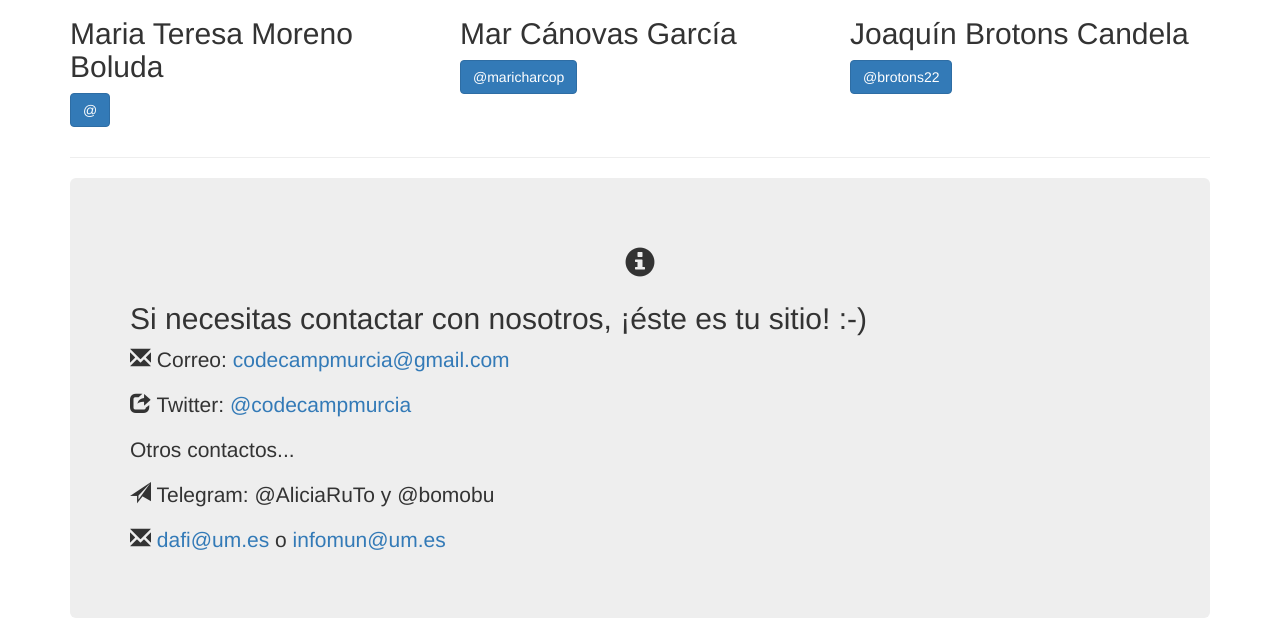
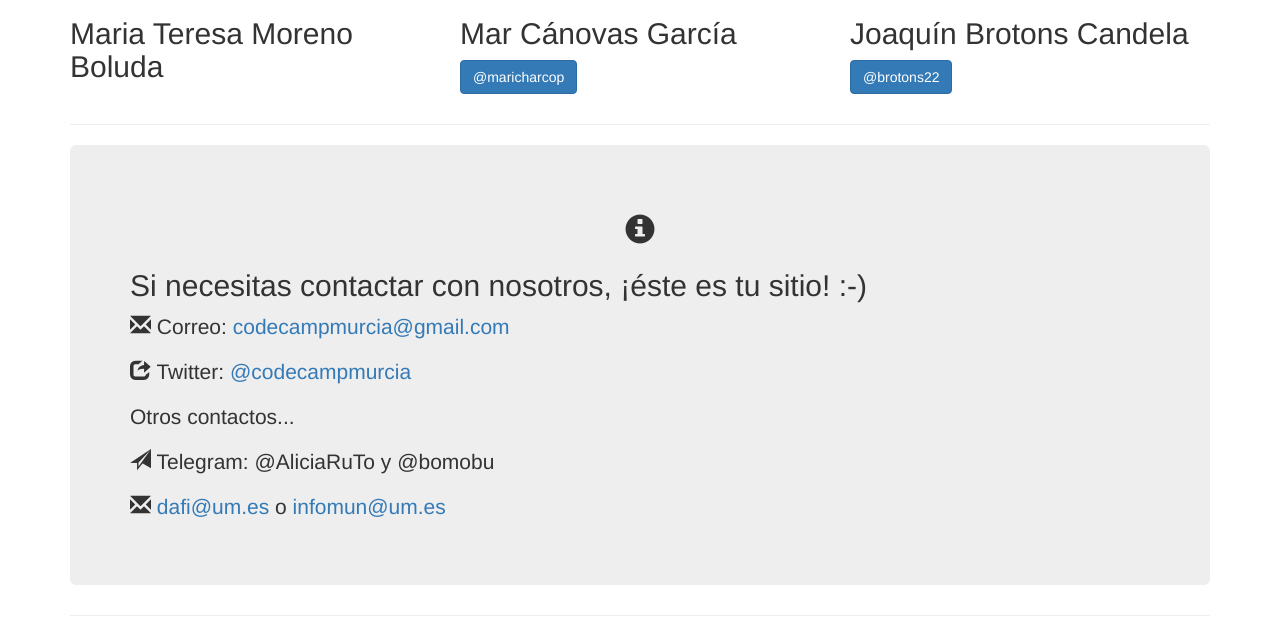
Before and after one commit to dafi-um/CodeCamp, a plain HTML site: page index.html in a window 1280 px wide. Shown: the part 3477-4110 px from the top of the page. Drawn offline with nearby package versions, Linux system fonts and the light colour scheme.

Commit message:
Update index.html

```diff
--- a/index.html
+++ b/index.html
@@ -296,8 +296,7 @@
 	<div class="col-lg-4">
       <img class="img-circle img-responsive" src="images/equipo/mati.jpg" alt="Maria Teresa Moreno Boluda">
         <h2>Maria Teresa Moreno Boluda</h2>
-        <p><a href="https://twitter.com/" target="_bla img-responsive" class="btn btn-primary" role="button">@</a></p>
-    </div>
+</div>
 	<div class="col-lg-4">
       <img class="img-circle img-responsive" src="images/equipo/mar.png" alt="Mar Canovas Garcia">
         <h2>Mar Cánovas García</h2>
```
